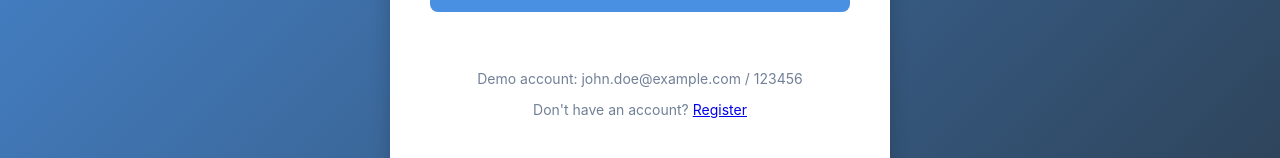
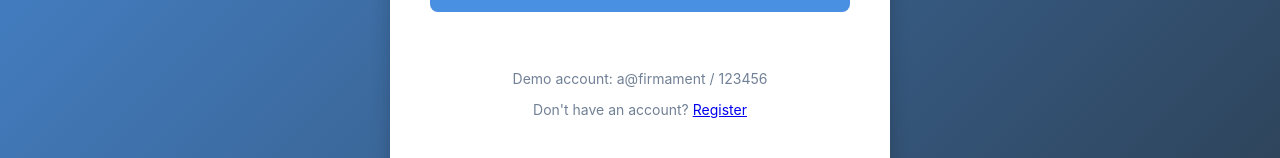
Before and after one commit to lizelina/firmament-project, a React (Create React App) app in the folder frontend/dev/: page / in a window 1280 px wide. Shown: the part 511-669 px from the top of the page. Built offline with nearby package versions, Linux system fonts and the light colour scheme; the HTML template or start-up script is replaced by a standard one.

Commit message:
frontend demo info update

```diff
--- a/frontend/dev/src/components/Login.js
+++ b/frontend/dev/src/components/Login.js
@@ -106,7 +106,7 @@ const Login = ({ onLoginSuccess, onSwitchToRegister }) => {
           </button>
 
           <div className="login-help">
-            <p>Demo account: john.doe@example.com / 123456</p>
+            <p>Demo account: a@firmament / 123456</p>
             <p>Don't have an account? <a href="#" onClick={(e) => { e.preventDefault(); onSwitchToRegister(); }}>Register</a></p>
           </div>
         </form>
```
